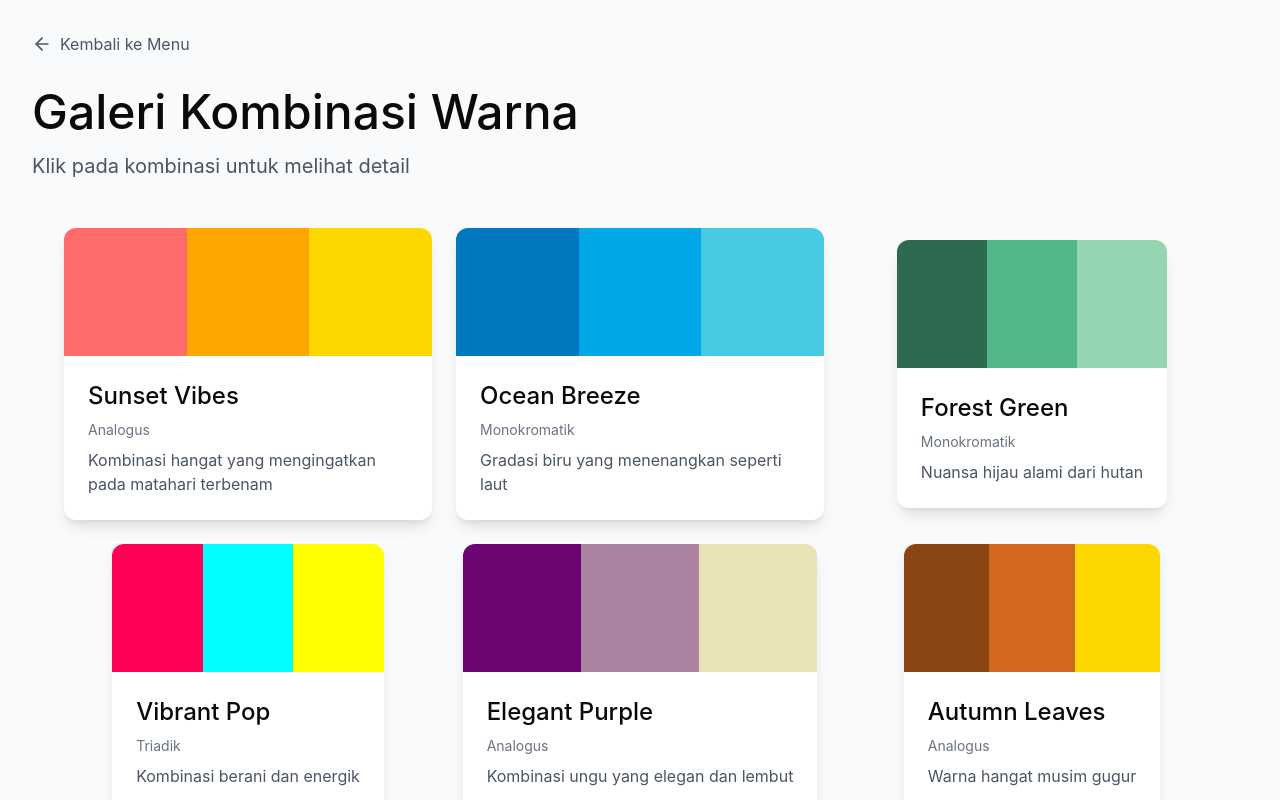
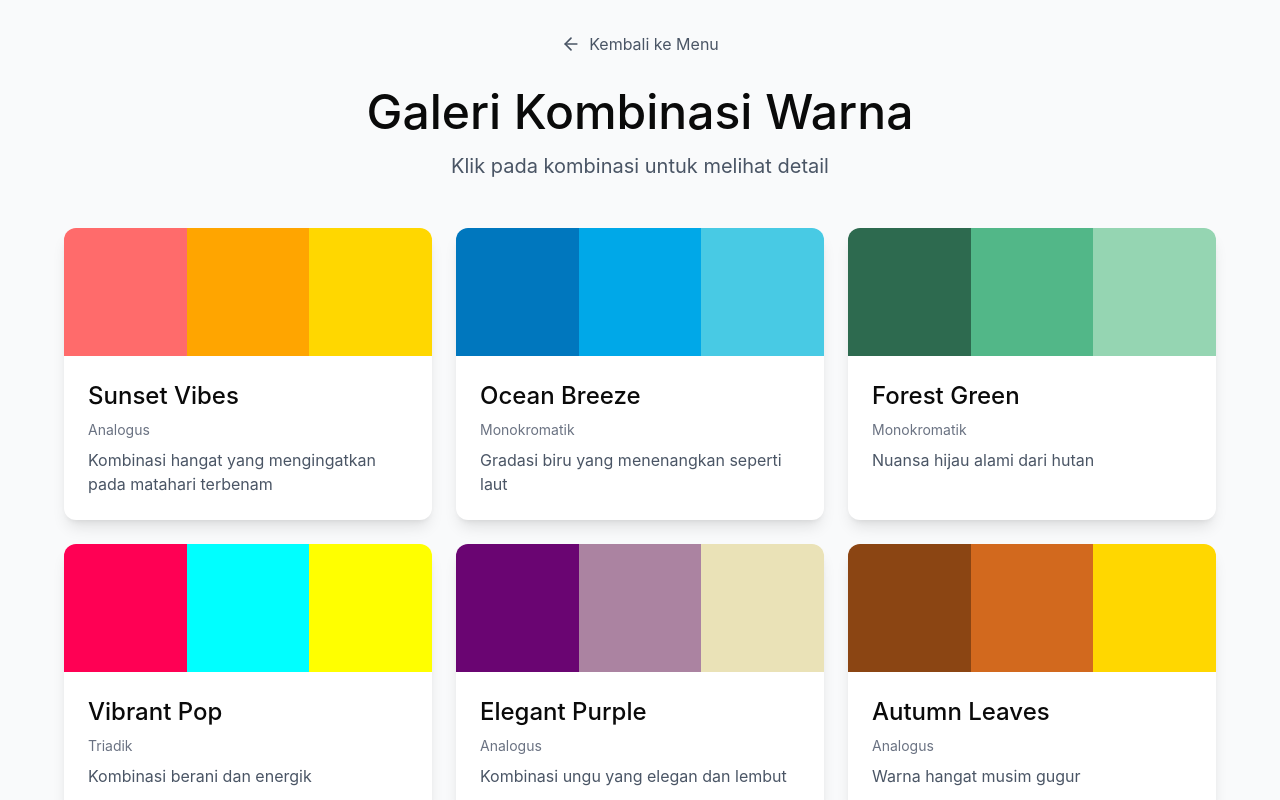
Before and after one commit to syaqilla24/colorlab, a React (Vite) app: page /app/gallery in a window 1280 px wide. Built offline with nearby package versions, Linux system fonts and the light colour scheme.

Commit message:
fix layout center alignment

```diff
--- a/src/app/components/Gallery.tsx
+++ b/src/app/components/Gallery.tsx
@@ -75,7 +75,7 @@ export default function Gallery() {
 
   return (
     <div className="size-full overflow-auto bg-gray-50">
-      <div className="min-h-full p-8">
+      <div className="min-h-full p-8 flex flex-col items-center">
         <Link to="/app" className="inline-flex items-center gap-2 text-gray-600 hover:text-gray-900 mb-8" onClick={playNavigationSound}>
           <ArrowLeft className="w-5 h-5" />
           Kembali ke Menu
@@ -84,13 +84,13 @@ export default function Gallery() {
         <motion.div
           initial={{ opacity: 0, y: -20 }}
           animate={{ opacity: 1, y: 0 }}
-          className="mb-12"
+          className="mb-12 text-center"
         >
           <h1 className="text-5xl mb-4">Galeri Kombinasi Warna</h1>
           <p className="text-xl text-gray-600">Klik pada kombinasi untuk melihat detail</p>
         </motion.div>
 
-        <div className="grid grid-cols-1 md:grid-cols-2 lg:grid-cols-3 gap-6 max-w-6xl mx-auto place-items-center">
+        <div className="grid grid-cols-1 md:grid-cols-2 lg:grid-cols-3 gap-6 max-w-6xl mx-auto">
           {colorCombinations.map((combo, index) => (
             <motion.div
               key={combo.id}
--- a/src/app/components/Material.tsx
+++ b/src/app/components/Material.tsx
@@ -45,7 +45,7 @@ const materials = [
 export default function Material() {
   return (
     <div className="size-full overflow-auto bg-gray-50">
-      <div className="min-h-full p-8">
+      <div className="min-h-full p-8 flex flex-col items-center">
         <Link to="/app" className="inline-flex items-center gap-2 text-gray-600 hover:text-gray-900 mb-8" onClick={playNavigationSound}>
           <ArrowLeft className="w-5 h-5" />
           Kembali ke Menu
@@ -54,13 +54,13 @@ export default function Material() {
         <motion.div
           initial={{ opacity: 0, y: -20 }}
           animate={{ opacity: 1, y: 0 }}
-          className="mb-12"
+          className="mb-12 text-center"
         >
           <h1 className="text-5xl mb-4">Materi Pembelajaran</h1>
           <p className="text-xl text-gray-600">Pilih topik untuk mempelajari lebih lanjut</p>
         </motion.div>
 
-        <div className="grid grid-cols-1 md:grid-cols-2 lg:grid-cols-3 gap-6 max-w-6xl mx-auto place-items-center">
+        <div className="grid grid-cols-1 md:grid-cols-2 lg:grid-cols-3 gap-6 max-w-6xl mx-auto">
           {materials.map((material, index) => (
             <motion.div
               key={material.id}
```
